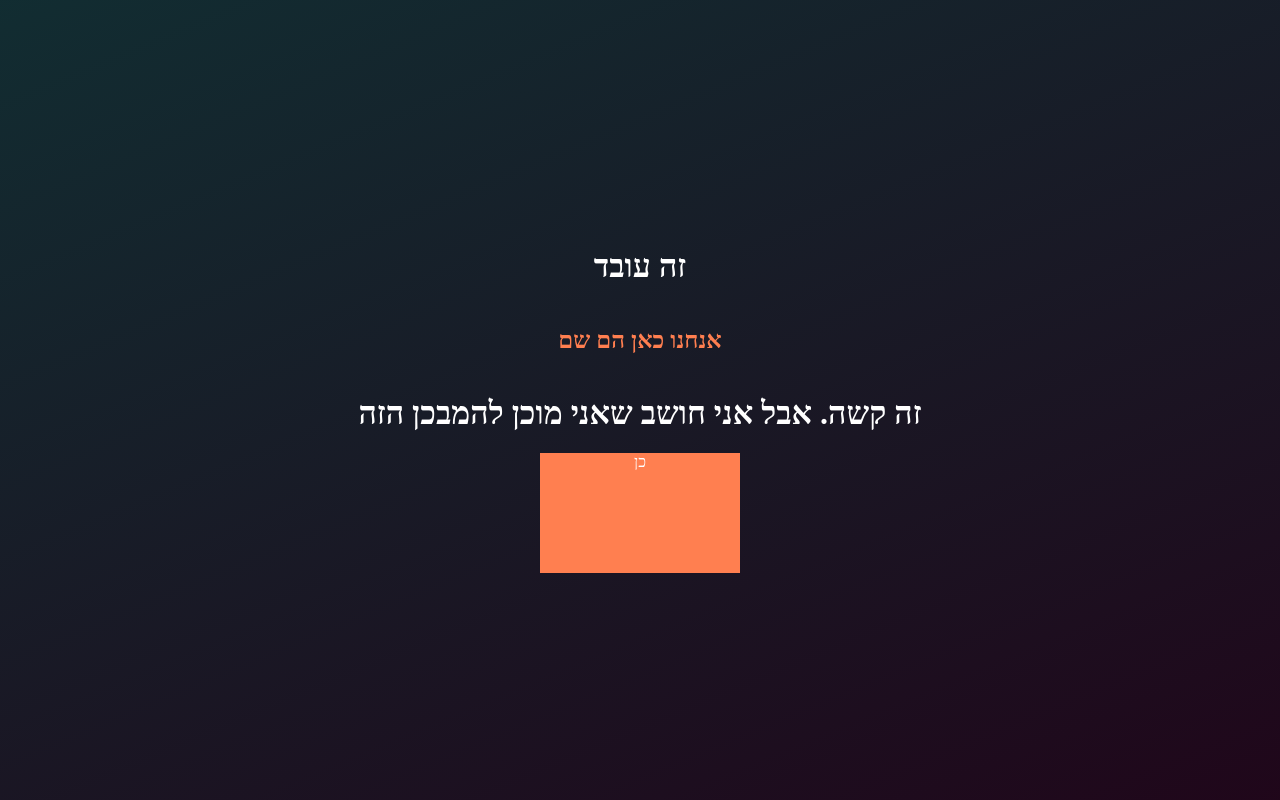
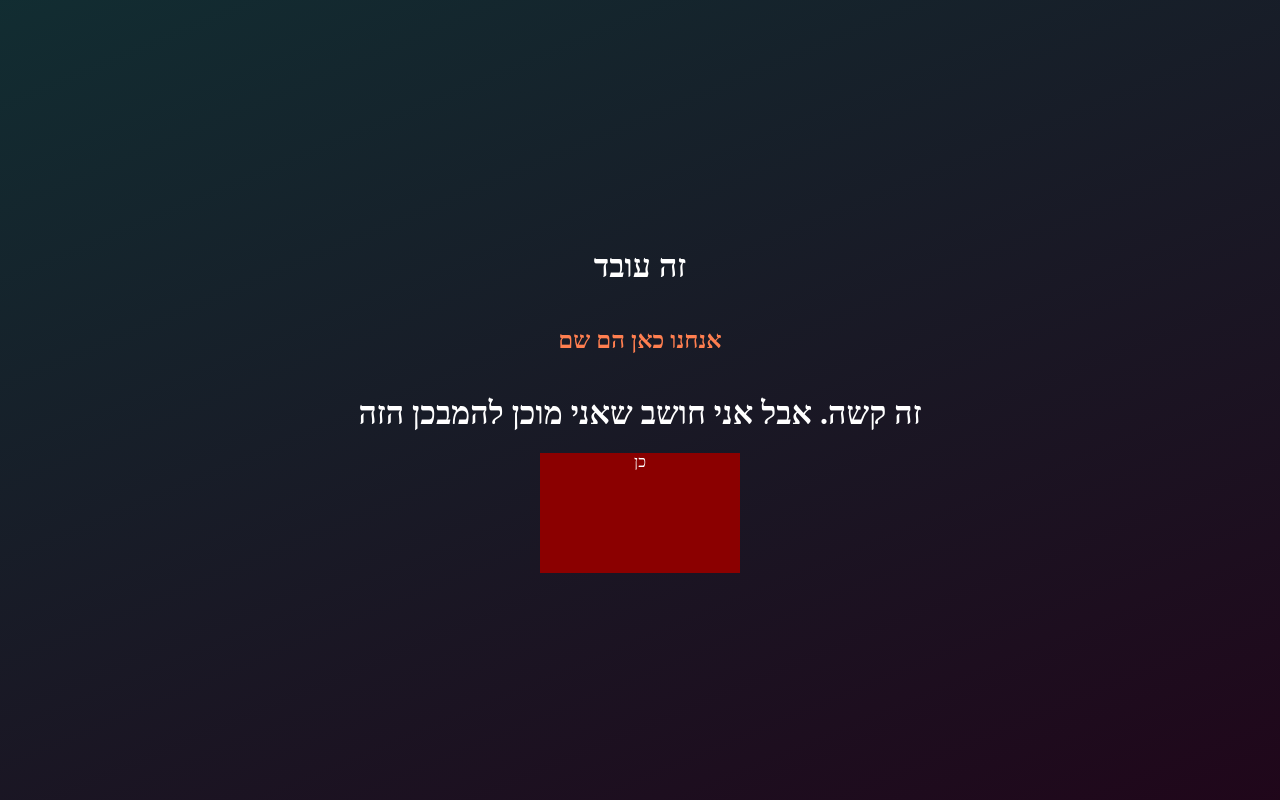
Before and after one commit to asmartiba/NextJS-Portfolio-3D, a Next.js app: page / in a window 1280 px wide. Built offline with nearby package versions, Linux system fonts and the light colour scheme; a web font is replaced by a local one.

Commit message:
היום יום שלישי

```diff
--- a/src/app/page.tsx
+++ b/src/app/page.tsx
@@ -13,7 +13,7 @@ const Home = () => {
       <h2>אנחנו כאן הם שם</h2>
       <h1>זה קשה. אבל אני חושב שאני מוכן להמבכן הזה</h1>
 
-      <div style={{width: 200, height:120, backgroundColor: 'coral'}}>
+      <div style={{width: 200, height:120, backgroundColor: 'darkred', display: 'flex', justifyContent: 'center'}}>
           כן
       </div>
 
```
